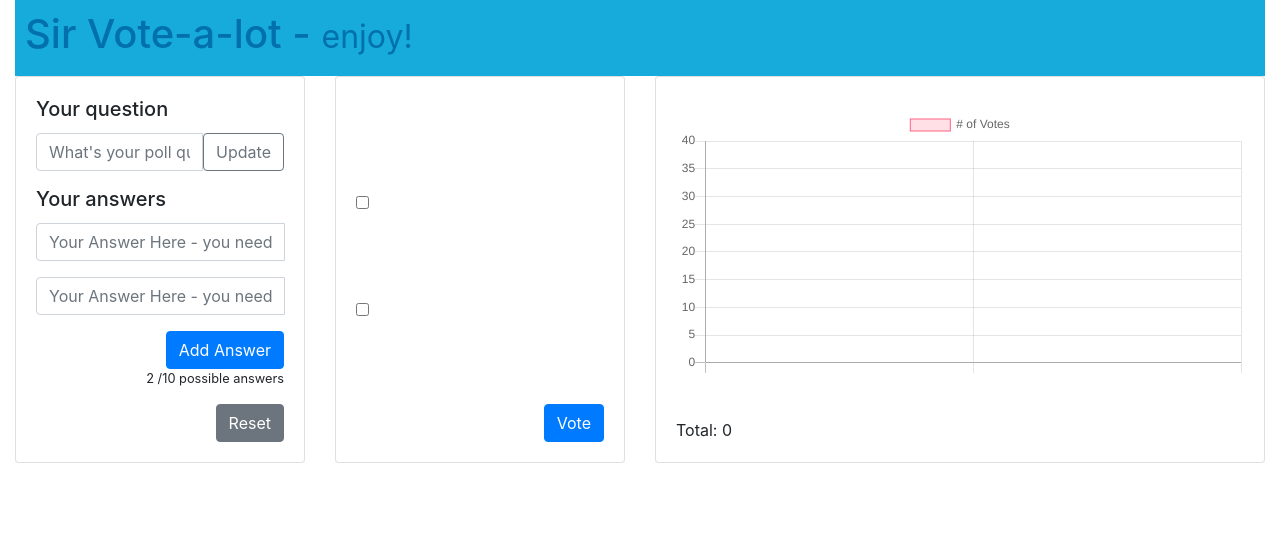
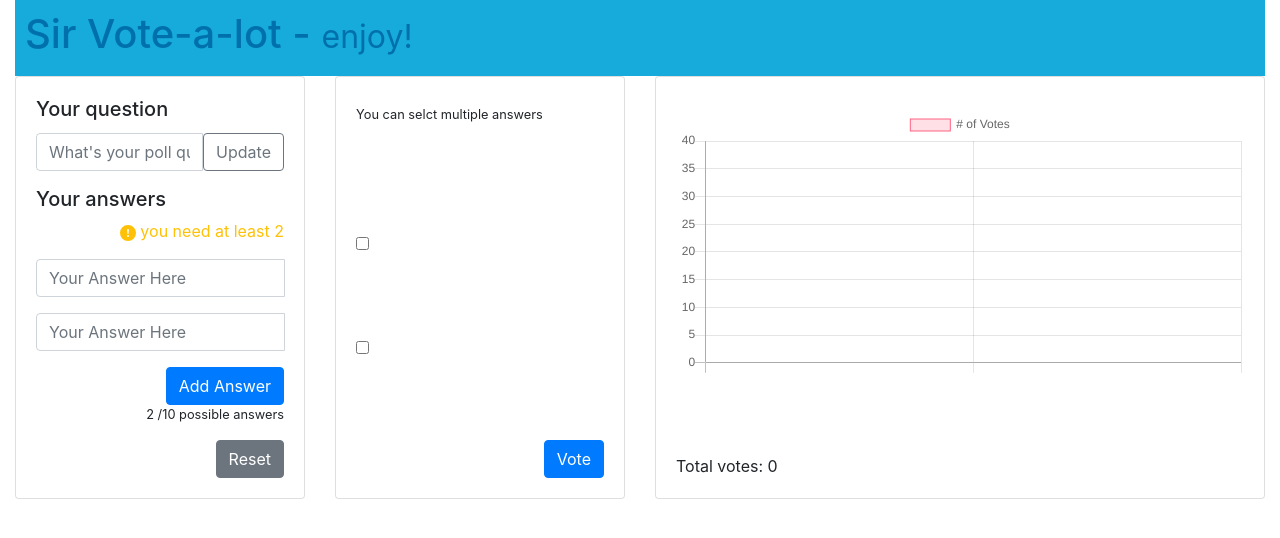
Before and after one commit to seicha/poll-app, a React (Create React App) app: page / in a window 1280 px wide. Shown: the top 538 px of the page. Built offline with nearby package versions, Linux system fonts and the light colour scheme.

Commit message:
Added clear instructions in UI

```diff
--- a/src/App.css
+++ b/src/App.css
@@ -31,7 +31,7 @@
 header {
   background-color: #16ABDA;
   padding: 10px;
-  color: #0270AD;
+  color: #0070ad;
 }
 
 header > h1 {
--- a/src/App.js
+++ b/src/App.js
@@ -148,7 +148,6 @@ function App() {
           <div className="card d-flex flex-column h-100">
             <div className="card-body d-flex flex-column justify-content-between">
               <h5 className="card-title">Your question</h5>
-              {/* <h4>Quesion</h4>  */}
               <div className="input-group mb-3">
                 <input
                   disabled={newQuestion.length >= 80}
@@ -163,19 +162,27 @@ function App() {
                 />
                 <button className="btn btn-outline-secondary" type="button" id="pollQuestion" onClick={handleUpdateQuestion}>Update</button>
               </div>
-              <h5 className="card-title">Your answers</h5>
+              <div>
+                <h5 className="d-inline-block">Your answers</h5>
+                {answers.length <= 2 &&
+                  <p className="float-right text-warning d-inline-block">
+                  <svg width="1em" height="1em" viewBox="0 0 16 16" className="bi bi-exclamation-circle-fill" fill="currentColor" xmlns="http://www.w3.org/2000/svg">
+                    <path fillRule="evenodd" d="M16 8A8 8 0 1 1 0 8a8 8 0 0 1 16 0zM8 4a.905.905 0 0 0-.9.995l.35 3.507a.552.552 0 0 0 1.1 0l.35-3.507A.905.905 0 0 0 8 4zm.002 6a1 1 0 1 0 0 2 1 1 0 0 0 0-2z"/>
+                  </svg> you need at least 2</p>
+                }
+              </div>
               {answers.map((answer) => {
                 return (
                   <div key={answer.id} className="input-group mb-3">
                     <input
-                      disabled={answer.text.length >= 10} //change to 80
+                      disabled={answer.text.length >= 80}
                       value={answer.text}
                       onChange={(e) => {
                         handleChangeAnswer(answer.id, e)
                       }}
                       text="text"
                       className="form-control"
-                      placeholder="Your Answer Here - you need at least 2"
+                      placeholder="Your Answer Here"
                       aria-label="Answers"
                       aria-describedby={"answer" + answer.id}
                     />
@@ -201,9 +208,10 @@ function App() {
         <div className="col-sm-3 text-left">
           <div className="card d-flex flex-column h-100">
             <div className="card-body d-flex flex-column justify-content-between">
-              <h5 className="card-title">{question}</h5>
-              {/* <h4>Votes</h4> */}
-              {/* <h3>{question}</h3> */}
+              <div className="card-title">
+                <h5>{question}</h5>
+                <p className="small">You can selct multiple answers</p>
+              </div>
               {answers.map((answer) => {
                 return (
                   <div key={answer.id} className="form-check">
@@ -237,9 +245,8 @@ function App() {
           <div className="card text-left d-flex flex-column h-100">
               <div className="card-body d-flex flex-column justify-content-between">
                 <h5 className="card-title">{question}</h5>
-                {/* <h4 className="text-left">Result in chart</h4> */}
                 <Bar data={data} options={options} />
-                <div className="mt-auto">Total: {totalVotes()}</div>
+                <div className="mt-auto">Total votes: {totalVotes()}</div>
               </div>
             </div>
         </div>
```
